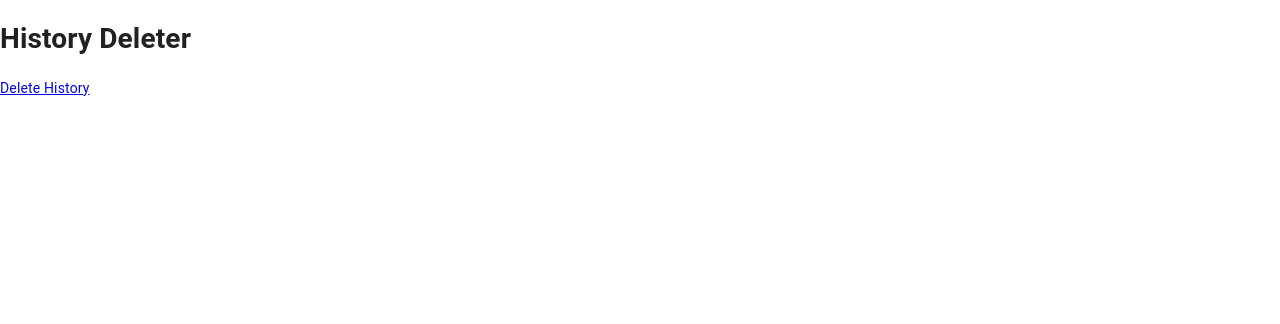
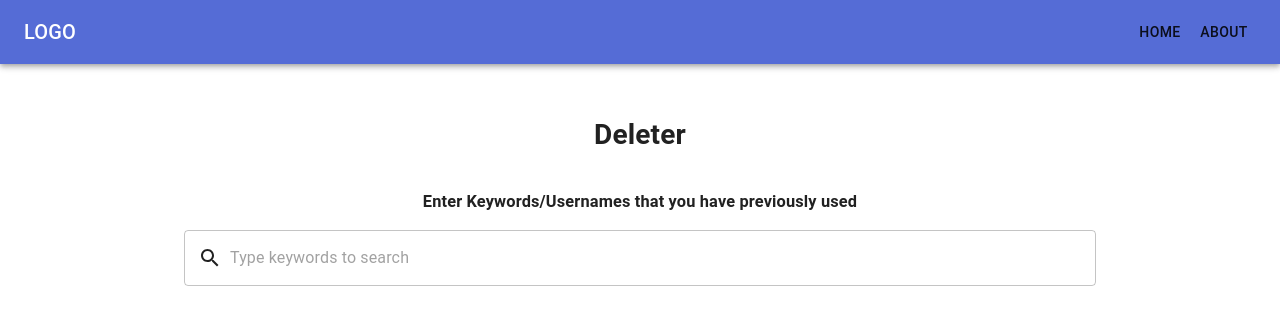
Before and after one commit to vdoubleu/history-deleter, a Next.js app: page / in a window 1280 px wide. Shown: the top 324 px of the page. Built offline with nearby package versions, Linux system fonts and the light colour scheme.

Commit message:
finished more stuff

```diff
--- /dev/null
+++ b/components/NavBar.js
@@ -0,0 +1,44 @@
+import { AppBar, Box, Toolbar, Typography, Container, IconButton, Button } from '@material-ui/core';
+import Home from "@material-ui/icons/Home";
+
+import Link from 'next/link';
+
+function NavBar() {
+  const pages = {
+    'Home': '/',
+    'About': '/about',
+  };
+
+  return (
+    <Box sx={{ flexGrow: 1 }}>
+      <AppBar position="static">
+        <Container maxWidth="xl">
+          <Toolbar disableGutters>
+            <Typography
+              variant="h6"
+              noWrap
+              component="div"
+              sx={{ mr: 2, display: { xs: 'none', md: 'flex' } }}
+            >
+              LOGO
+            </Typography>
+            <Box sx={{ flexGrow: 1 }} />
+            <Box sx={{ display: { xs: 'none', md: 'flex' } }}>
+              {Object.keys(pages).map(page => (
+                <Link href={pages[page]} key={page}>
+                  <Button
+                    sx={{ my: 2, color: 'white', display: 'block' }}
+                  >
+                    {page}
+                  </Button>
+                </Link>
+              ))}
+            </Box>
+          </Toolbar>
+        </Container>
+      </AppBar>
+    </Box>
+  );
+}
+
+export default NavBar;
--- /dev/null
+++ b/components/SearchBar.js
@@ -0,0 +1,32 @@
+import { useState } from 'react';
+import { OutlinedInput, InputAdornment, FormControl } from '@material-ui/core';
+import Search from '@material-ui/icons/Search';
+
+export default function SearchBar(props) {
+  const [search, setSearch] = useState('');
+  const { OnSubmit } = props;
+
+  function submitForm(e) {
+    e.preventDefault();
+    OnSubmit(search);
+  }
+
+  return (
+    <form style={{width: "100%"}} onSubmit={submitForm}>
+      <FormControl fullWidth variant="outlined">
+        <OutlinedInput
+          id="filled-search"
+          type="search"
+          placeholder="Type keywords to search"
+          startAdornment={
+            <InputAdornment position="start">
+              <Search />
+            </InputAdornment>
+          }
+          value={search}
+          onChange={(e) => setSearch(e.target.value)}
+        />
+      </FormControl>
+    </form>
+  );
+}
--- a/pages/api/google-search.js
+++ b/pages/api/google-search.js
@@ -2,16 +2,21 @@
  * route to call to get google search results
  * METHODS: GET
  * @param {string} q - the query to search for
- * @param {number} pageIndex - the index of the page to return
+ * @param {number} pageIndex - the index of the page to return, starts at 0
  */
 export default async function handler(req, res) {
   const CSE_KEY = process.env.CSE_KEY;
   const CSE_CX = process.env.CSE_CX;
   const CSE_URL = process.env.CSE_URL;
-  const startIndex = (req.query.pageIndex * 10) - 10 || 0; // converting page index to result index
+  const startIndex = (req.query.pageindex * 10) || 0; // converting page index to result index
+
+  if (startIndex < 0) {
+    res.status(400).send({
+      error: 'pageIndex must be greater than 0',
+    });
+  }
 
   try {
-    console.log(CSE_URL);
     const googleResRaw = await fetch(`${CSE_URL}?key=${CSE_KEY}&cx=${CSE_CX}&q=${req.query.q}&num=10&start=${startIndex}`);
     const googleResJson = await googleResRaw.json();
 
--- a/pages/index.js
+++ b/pages/index.js
@@ -1,7 +1,19 @@
 import Head from 'next/head';
-import Link from 'next/link';
+import { useRouter } from 'next/router';
+
+import NavBar from '../components/NavBar';
+import SearchBar from '../components/SearchBar';
+
+import { Container, Box } from "@material-ui/core";
 
 export default function Home() {
+  const router = useRouter();
+
+  function handleSubmit(searchTarget) {
+    console.log(searchTarget);
+    router.push(`/search/${searchTarget}`);
+  }
+
   return (
     <div>
       <Head>
@@ -10,11 +22,17 @@ export default function Home() {
       </Head>
 
       <main>
-        <h1> History Deleter </h1>
+        <NavBar />
 
-        <Link href="/test-page">
-          <a>Delete History</a>
-        </Link>
+        <Container maxWidth="md">
+          <Box my={4} sx={{ display: "flex", flexDirection: "column", justifyContent: "center", alignItems: "center" }}>
+            <h1> Deleter </h1>
+            <h3> Enter Keywords/Usernames that you have previously used </h3>
+            <SearchBar OnSubmit={handleSubmit} />
+          </Box>
+        </Container>
+
+
       </main>
     </div>
   )
--- a/pages/test-page.js
+++ b/pages/test-page.js
@@ -1,3 +1,5 @@
+import Button from '@material-ui/core/Button';
+
 export default function Test() {
   function handleButton(_e) {
     fetch('/api/google-search?q=tesla')
@@ -9,7 +11,7 @@ export default function Test() {
   return (
     <div>
       <h1>Hello World</h1>
-      <button onClick={handleButton}> test api route </button>
+      <Button onClick={handleButton} variant="contained"> test api route </Button>
     </div>
   );
 }
```
Also changed, not shown: pages/about.js (added, +10 -0 lines), pages/search/[searchTarget].js (added, +53 -0 lines), utils/routes.js (added, +12 -0 lines), 1 other file (tests, documents, lock files or other folders).
